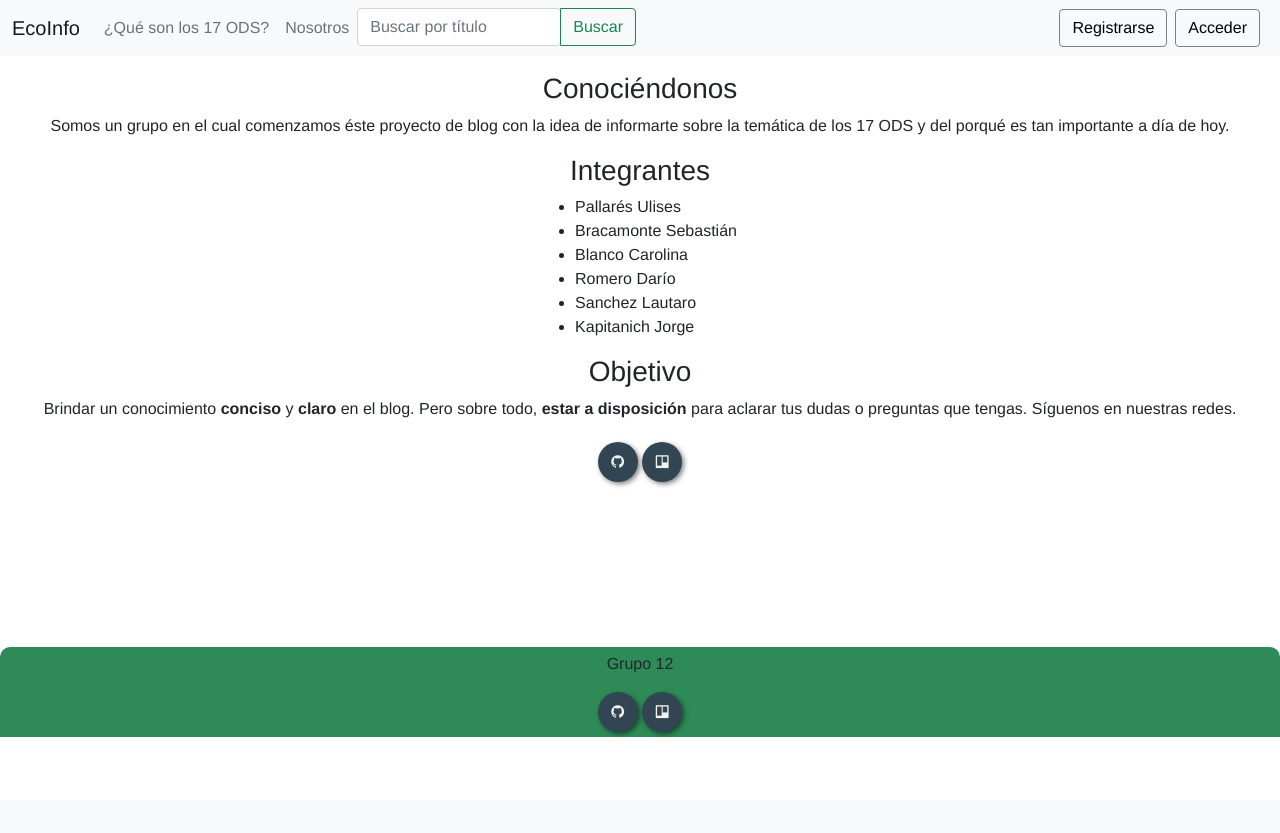
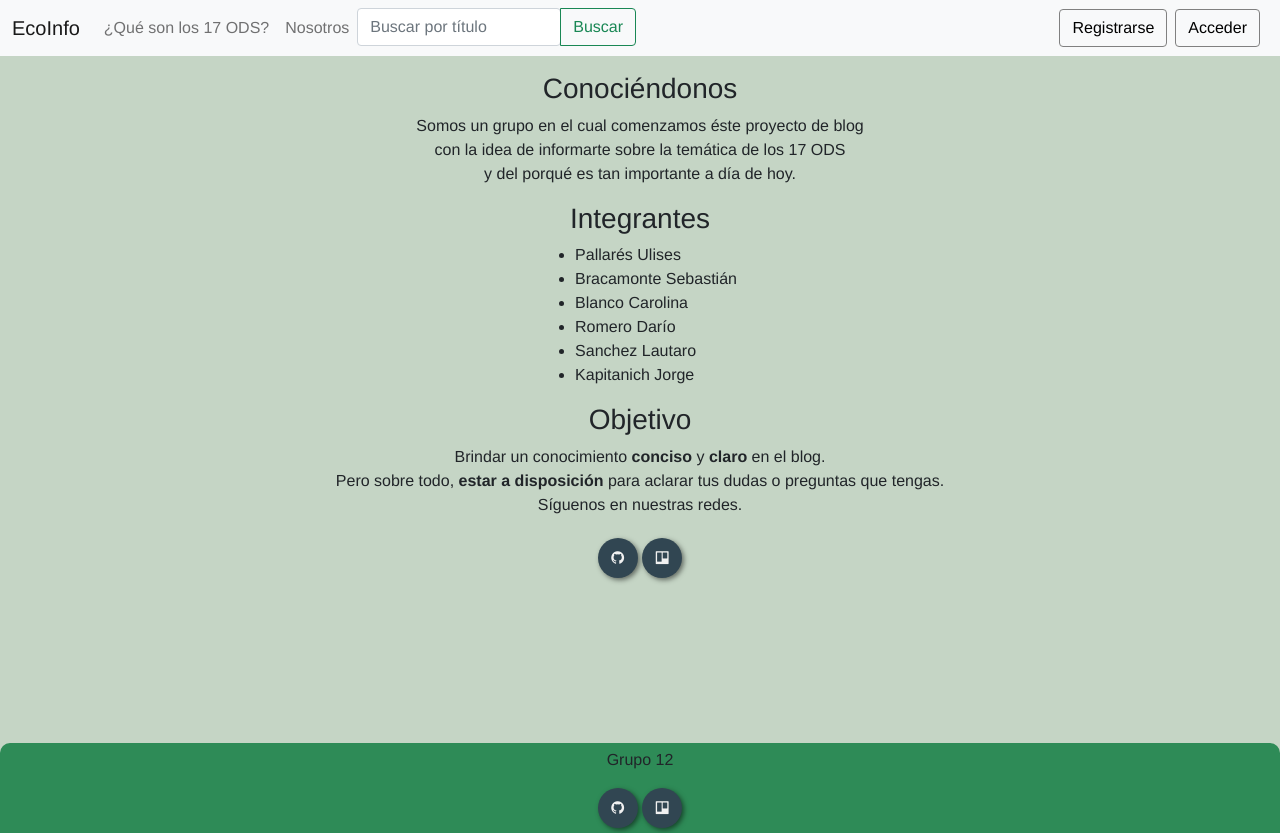
Before and after one commit to ulisespallares888/blog_informatorio, a Django app: page /nosotros/ in a window 1280 px wide. Before the commit the page ends 737 px from the top, so only its background shows below. Run offline with Django 3.2, Linux system fonts and the light colour scheme; some libraries are stand-ins or nearby versions.

Commit message:
Algunos cambios

```diff
--- a/blog/feed/templates/nosotros.html
+++ b/blog/feed/templates/nosotros.html
@@ -4,6 +4,11 @@
 
 	<link rel="stylesheet" href="https://stackpath.bootstrapcdn.com/font-awesome/4.7.0/css/font-awesome.min.css">
 	<style>
+
+		body{
+			background-color: #C5D5C5;
+		}
+
 		div{
 			text-align: center;
 		}
@@ -43,7 +48,7 @@
     <br><br><br>
 	<div>
 		<h3>Conociéndonos</h3>
-		<p>Somos un grupo en el cual comenzamos éste proyecto de blog con la idea de informarte sobre la temática de los 17 ODS y del porqué es tan importante a día de hoy.</p>
+		<p>Somos un grupo en el cual comenzamos éste proyecto de blog <br> con la idea de informarte sobre la temática de los 17 ODS <br> y del porqué es tan importante a día de hoy.</p>
 
 		<h3>Integrantes</h3>
 		<ul>
@@ -56,7 +61,7 @@
 		</ul>
 
 		<h3>Objetivo</h3>
-		<p>Brindar un conocimiento <strong>conciso</strong> y <strong>claro</strong> en el blog. Pero sobre todo, <strong>estar a disposición</strong> para aclarar tus dudas o preguntas que tengas. Síguenos en nuestras redes.</p>
+		<p>Brindar un conocimiento <strong>conciso</strong> y <strong>claro</strong> en el blog. <br> Pero sobre todo, <strong>estar a disposición</strong> para aclarar tus dudas o preguntas que tengas. <br> Síguenos en nuestras redes.</p>
 
 		<section class="buttons" >
 			<a href="https://github.com/ulisespallares888/blog_informatorio" class="fa fa-github">  </a>
```
